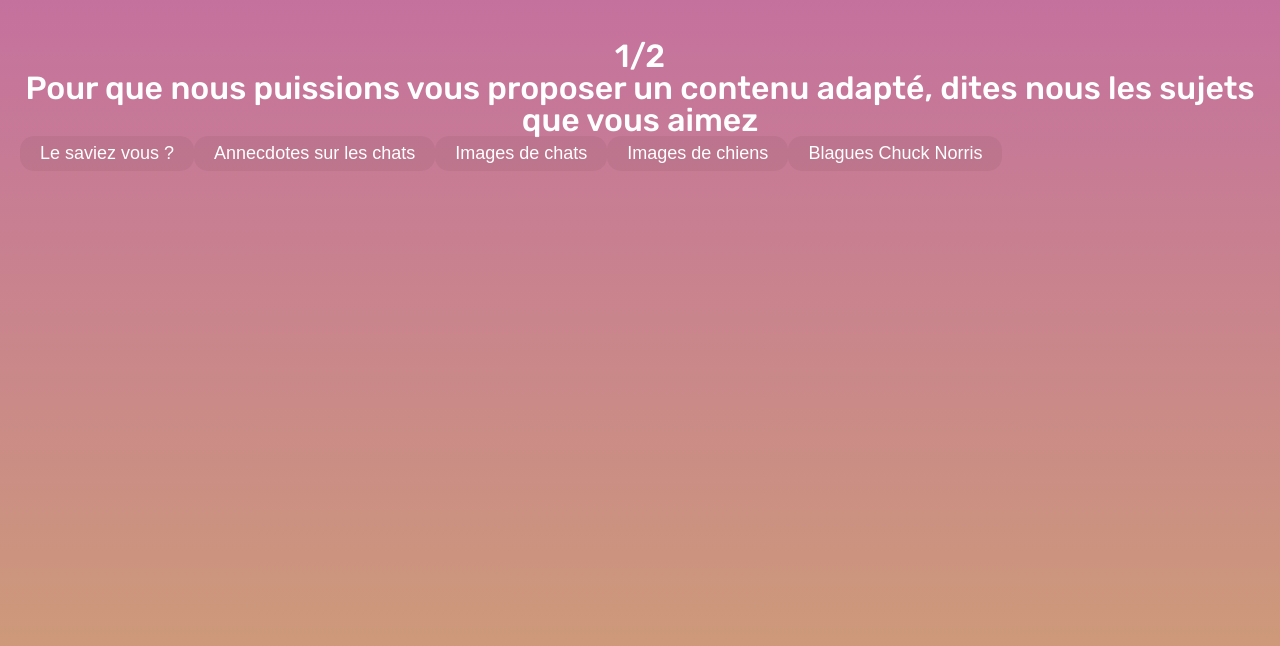
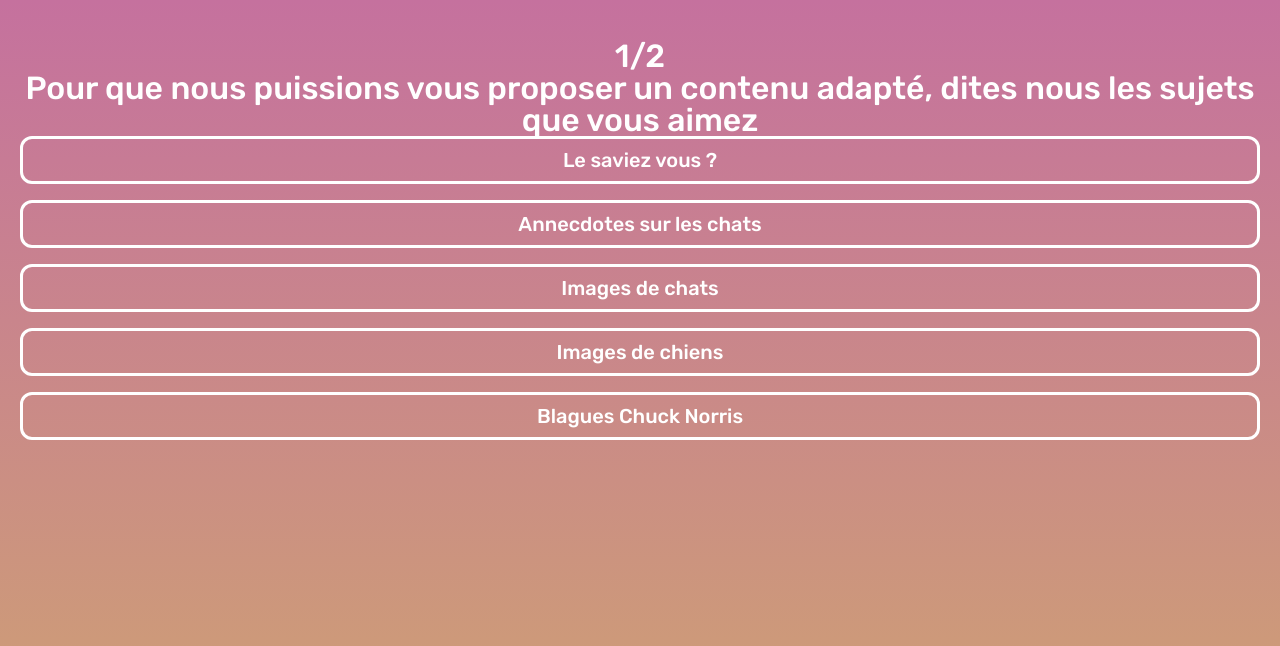
Before and after one commit to theorougier/Projet-file-rouge, a React (Create React App) app in the folder front/: page /preference in a window 1280 px wide. Shown: the top 646 px of the page. Built offline with nearby package versions, Linux system fonts and the light colour scheme; no server answers.

Commit message:
update CustomButton

```diff
--- a/front/src/component/CustomButton.js
+++ b/front/src/component/CustomButton.js
@@ -1,29 +1,37 @@
-import React from "react";
+import React, { useState } from "react";
 
 function CustomButton({ disabled, type, label, end }) {
-  const styles = ownStyles(end);
+  const [isOutline, setIsOutline] = useState(false);
+  const styles = ownStyles(isOutline, end);
 
   return (
-    <button style={styles.button} type={type} disabled={disabled}>
+    <button
+      style={styles.button}
+      type={type}
+      disabled={disabled}
+      onMouseOver={() => setIsOutline(true)}
+      onMouseLeave={() => setIsOutline(false)}
+    >
       {label}
     </button>
   );
 }
 
-const ownStyles = (end) => ({
+const ownStyles = (isOutline, end) => ({
   button: {
-    color: "white",
-    background: "rgba(0, 0, 0, 0.05)",
-    height: "35px",
-    border: "none",
-    borderRadius: "14px",
-    fontSize: "18px",
+    color: !isOutline && "white",
+    mixBlendMode: "screen",
+    background: isOutline ? "white" : "none",
+    height: "48px",
+    border: "3px solid white",
+    borderRadius: "12px",
+    fontSize: "20px",
+    fontFamily: "Rubik",
     cursor: "pointer",
     padding: "0px 20px",
     width: "auto",
     alignSelf: end ? "end" : "",
   },
-  title: { color: "white", fontSize: "40px", marginBottom: "20px" },
 });
 
 export default CustomButton;
--- a/front/src/pages/preferences/Preferences.js
+++ b/front/src/pages/preferences/Preferences.js
@@ -12,9 +12,11 @@ function Preferences() {
         Pour que nous puissions vous proposer un contenu adapté, dites nous les
         sujets que vous aimez
       </h1>
-      {apiList.map((value, index) => (
-        <CustomButton key={index} label={value.name} />
-      ))}
+      <div style={styles.buttons}>
+        {apiList.map((value, index) => (
+          <CustomButton key={index} label={value.name} />
+        ))}
+      </div>
     </div>
   );
 }
@@ -27,6 +29,7 @@ const ownStyles = () => ({
     fontSize: "32px",
     textAlign: "center",
   },
+  buttons: { display: "flex", flexDirection: "column", gap: "16px" },
 });
 
 export default Preferences;
```
Also changed, not shown: front/src/hook/useStyles.js (added, +39 -0 lines).
